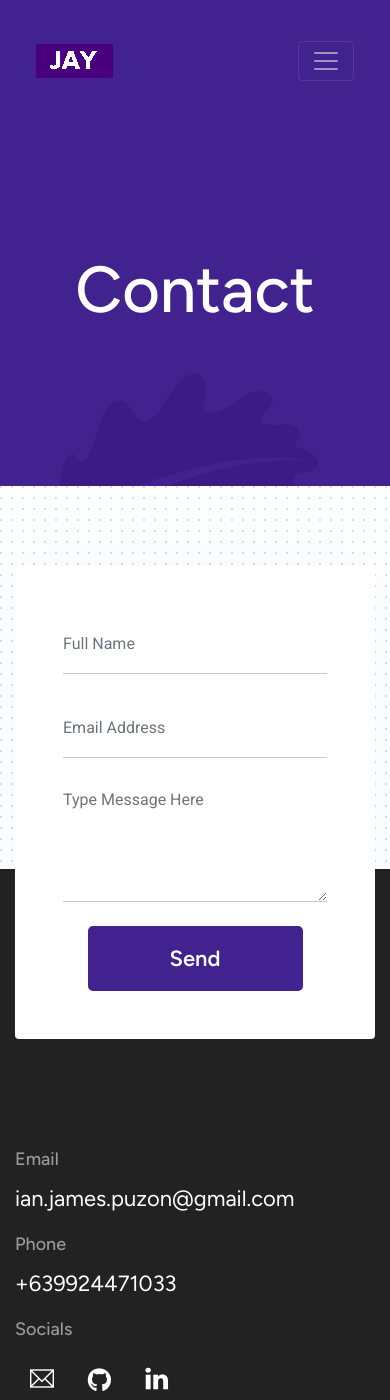
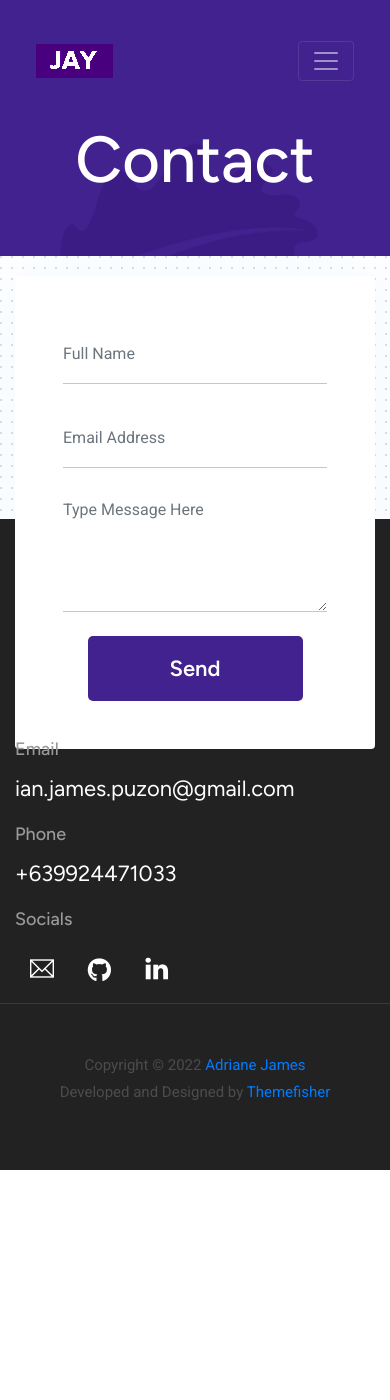
Before and after one commit to lonewanderer27/lonewanderer27.github.io, a Jekyll site: the page built from _pages/contact.html, in a window 390 px wide and 1400 px high. Built offline with Jekyll 4.4.1, drawn with Linux system fonts in a browser that asks for light colours; nearby versions of some CDN libraries.

Commit message:
feat: enhance responsive padding for common and portfolio templates

```diff
--- a/assets/scss/_common.scss
+++ b/assets/scss/_common.scss
@@ -72,6 +72,11 @@ a:hover {
 .section {
   padding-top: 80px;
   padding-bottom: 80px;
+
+  @include mobile {
+    padding-top: 20px;
+    padding-bottom: 20px;
+  }
 
   &-title {
     margin-bottom: 80px;
--- a/assets/scss/templates/_portfolio.scss
+++ b/assets/scss/templates/_portfolio.scss
@@ -1,5 +1,18 @@
 .page-title {
   padding: 250px 0 150px;
+
+  @include mobile {
+    padding-top: 120px !important;
+    padding-bottom: 50px !important;
+  }
+
+  @include tablet {
+    padding: 150px 0;
+  }
+
+  @include desktop {
+    padding: 180px 0;
+  }
 
   .container {
     position: relative;
```
